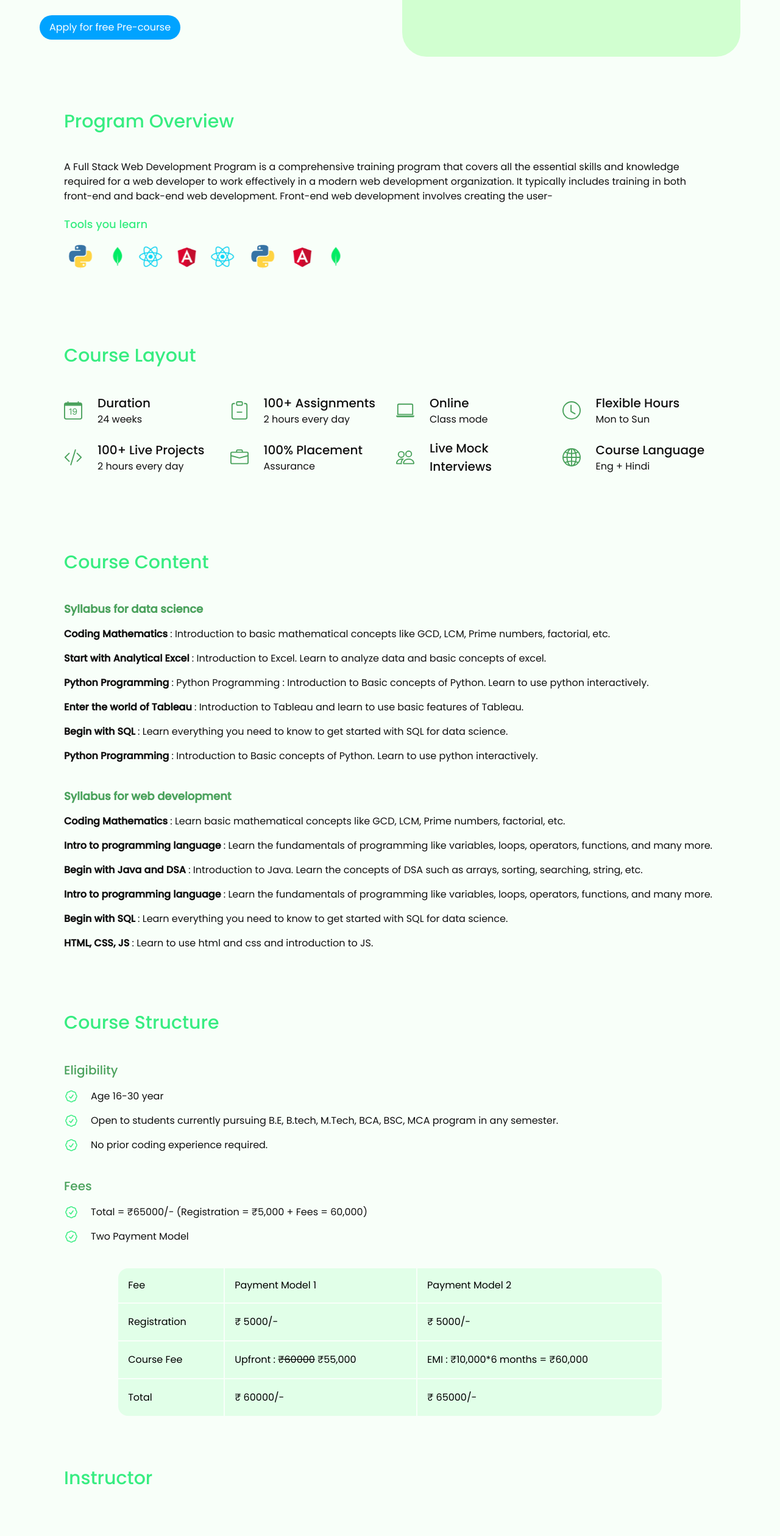
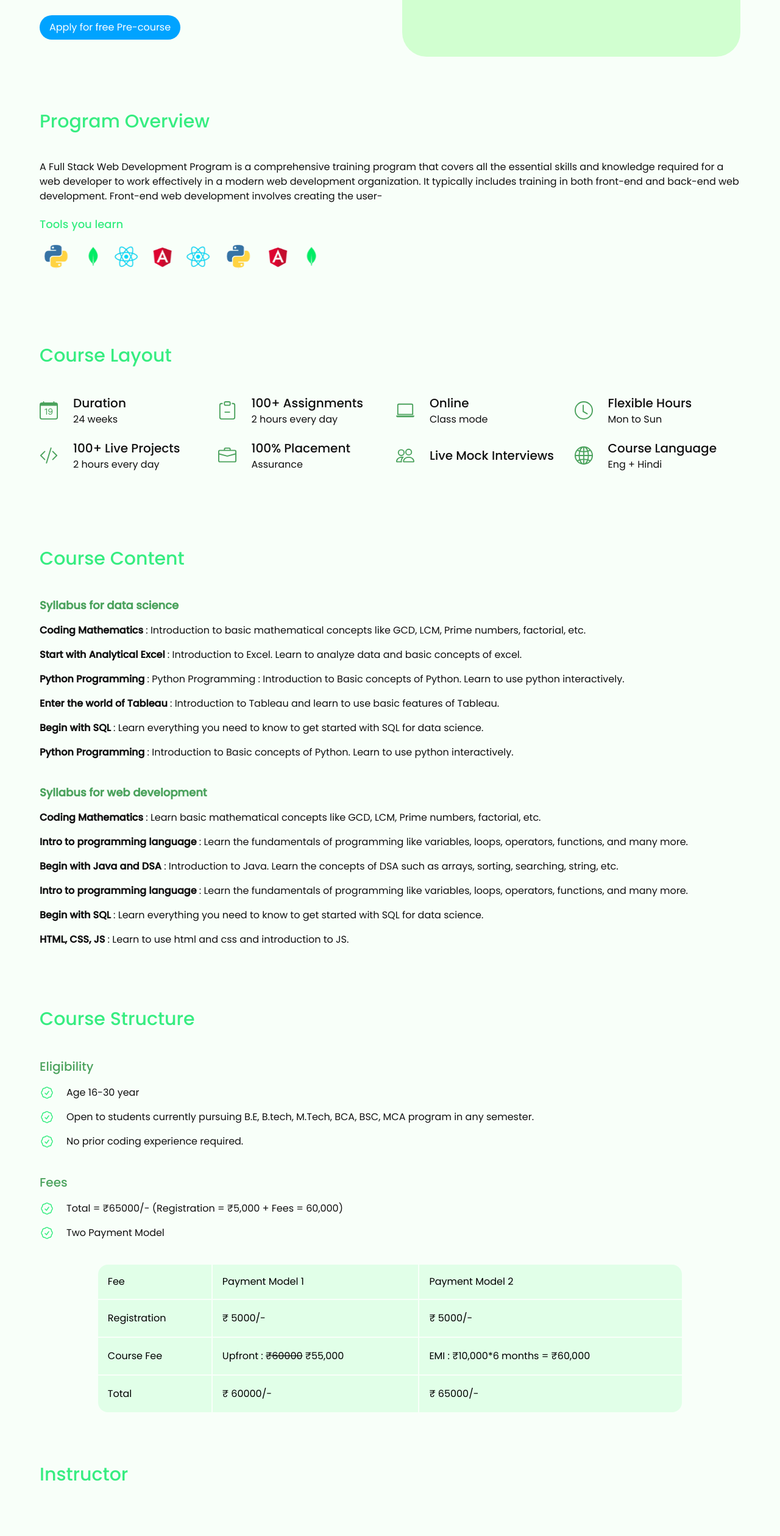
Before and after one commit to KhalidMimMuzahid/gog-main-react-app-client-side-v4, a React (Vite) app: page /courses/super-30 in a window 1280 px wide. Shown: the part 2300-4819 px from the top of the page at 61% size. Built offline with nearby package versions, Linux system fonts and the light colour scheme.

Commit message:
Responsiveness in Student stories compnnents

```diff
--- a/src/Pages/Courses/SpecificCoursePageComponent/StudentStories/StudentStories.jsx
+++ b/src/Pages/Courses/SpecificCoursePageComponent/StudentStories/StudentStories.jsx
@@ -36,7 +36,7 @@ const StudentStories = () => {
     ]
 
     return (
-        <div className="md:p-[40px] mt-[-60px] p-[0px] ">
+        <div className="lg:py-[40px] mt-[-60px] p-[0px] ">
         <h4 className="mb-[40px] md:text-[30px] text-[24px] text-center md:text-left text-[#37ED81] font-[500]">
         Student Stories
         </h4>
--- a/src/Pages/Courses/Super30/CourseContent/CourseContent.jsx
+++ b/src/Pages/Courses/Super30/CourseContent/CourseContent.jsx
@@ -68,7 +68,7 @@ const CourseContent = () => {
   ];
 
   return (
-    <div className="md:p-[40px] p-[0px]">
+    <div className="md:py-[40px] p-[0px]">
       <h4 className="md:mb-[40px] mb-[30px] md:text-[30px] text-[24px] text-center md:text-left text-[#37ED81] font-[500]">
         Course Content
       </h4>
--- a/src/Pages/Courses/Super30/CourseLayout/CourseLayout.jsx
+++ b/src/Pages/Courses/Super30/CourseLayout/CourseLayout.jsx
@@ -56,7 +56,7 @@ const CourseLayout = () => {
   ];
 
   return (
-    <div className="md:p-[40px] p-[0px] my-[40px]">
+    <div className="md:py-[40px] p-[0px] my-[40px]">
       <h4 className="mb-[40px] md:text-[30px] text-[24px] text-center md:text-left text-[#37ED81] font-[500]">
         Course Layout
       </h4>
--- a/src/Pages/Courses/Super30/CourseStructure/CourseStructure.jsx
+++ b/src/Pages/Courses/Super30/CourseStructure/CourseStructure.jsx
@@ -3,7 +3,7 @@ import Badge from "../../../../assets/icons/s30PageIcons/Badge.svg";
 
 const CourseStructure = () => {
   return (
-    <div className="md:p-[40px] p-[0px]">
+    <div className="md:py-[40px] p-[0px]">
       <h4 className="md:mb-[40px] mt-[30px] md:mt-[0px] mb-[30px] md:text-[30px] text-[24px] text-center md:text-left text-[#37ED81] font-[500]">
         Course Structure
       </h4>
--- a/src/Pages/Courses/Super30/Instructor/Instructor.jsx
+++ b/src/Pages/Courses/Super30/Instructor/Instructor.jsx
@@ -2,7 +2,7 @@ import React from 'react';
 
 const Instructor = () => {
     return (
-        <div className="mt-[40px] md:mt-[0px] md:p-[40px] p-[0px]">
+        <div className="mt-[40px] md:mt-[0px] md:py-[40px] p-[0px]">
             <h4 className="lg:mb-[40px] md:mb-[0px] mb-[30px] md:text-[30px] text-[24px] text-center md:text-left text-[#37ED81] font-[500]">Instructor</h4>
         </div>
     );
--- a/src/Pages/Courses/Super30/ProgramOverview/ProgramOverview.jsx
+++ b/src/Pages/Courses/Super30/ProgramOverview/ProgramOverview.jsx
@@ -14,7 +14,7 @@ const images = [img1, img2, img3, img4, img5, img6, img7, img8];
 
 const ProgramOverview = () => {
     return (
-        <div className='md:p-[40px] p-[0px]   mt-[44px]'>
+        <div className='md:py-[40px] p-[0px]   mt-[44px]'>
             <h4 className='mb-[40px] md:text-[30px] text-[24px] text-center md:text-left text-[#37ED81] font-[500]'>Program Overview</h4>
             <p className='text-[#101010] dark:text-[white] font-[400] text-[15px] md:text-[16px]  '>A Full Stack Web Development Program is a comprehensive training program that covers all the essential skills and knowledge required for a web developer to work effectively in a modern web development organization. It typically includes training in both front-end and back-end web development. Front-end web development involves creating the user-</p>
 
--- a/src/Pages/Courses/Super30/StudentStories/StudentStories.jsx
+++ b/src/Pages/Courses/Super30/StudentStories/StudentStories.jsx
@@ -36,7 +36,7 @@ const StudentStories = () => {
 
 
     return (
-        <div className="md:p-[40px] mt-[-60px] p-[0px] ">
+        <div className="lg:py-[40px] mt-[-60px] p-[0px] ">
             <h4 className="mb-[40px] md:text-[30px] text-[24px] text-center md:text-left text-[#37ED81] font-[500]">
             Student Stories
             </h4>
--- a/src/Pages/Courses/Super30/Super30.jsx
+++ b/src/Pages/Courses/Super30/Super30.jsx
@@ -37,7 +37,7 @@ const Super30 = () => {
       <CourseContent/>
       <CourseStructure/>
       <Instructor/>
-      <div className="md:px-[40px]"><MeetOurTeam showHeading={false}/></div>
+      <MeetOurTeam showHeading={false}/>
       <StudentStories/>
 
       {/* Sojib */}
```
